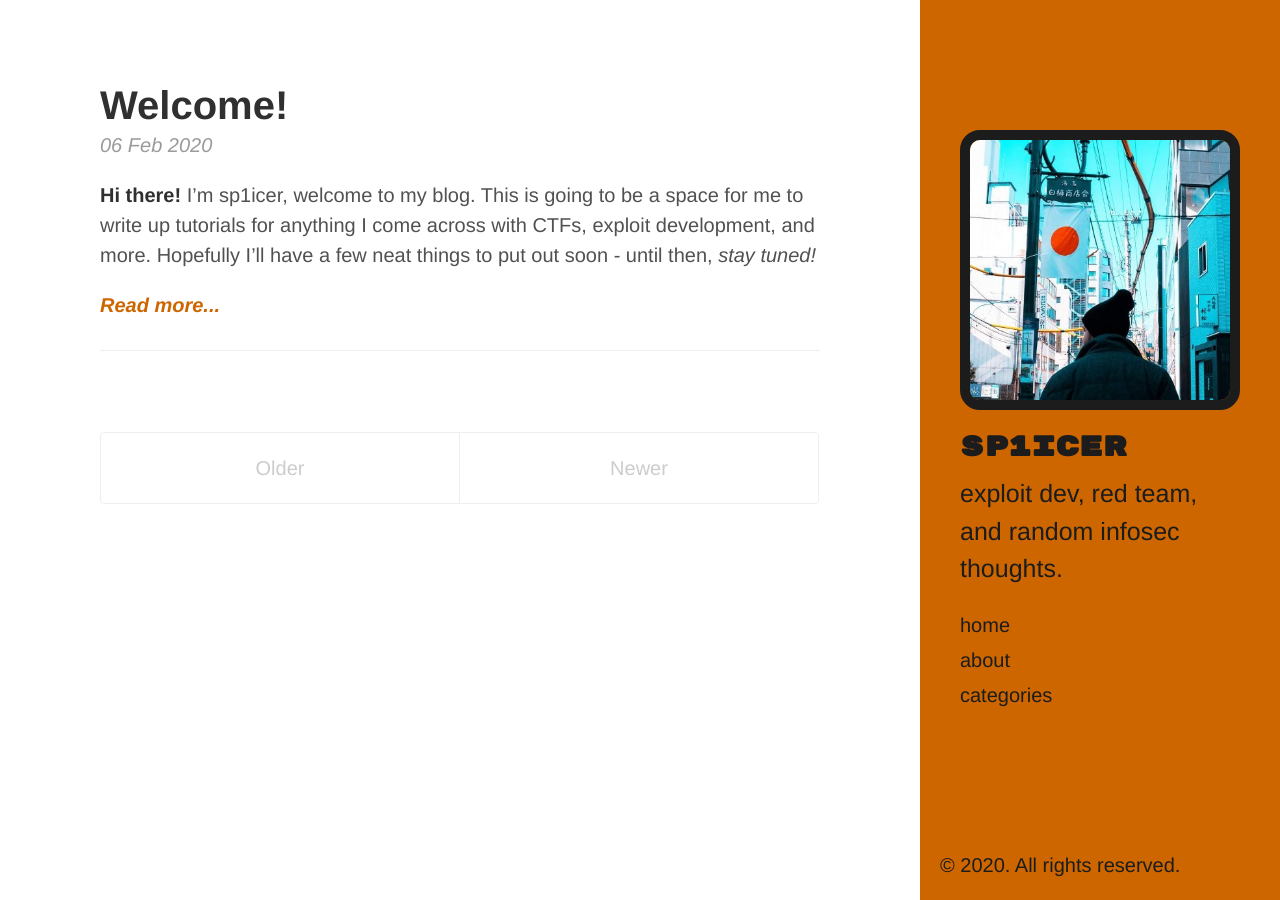
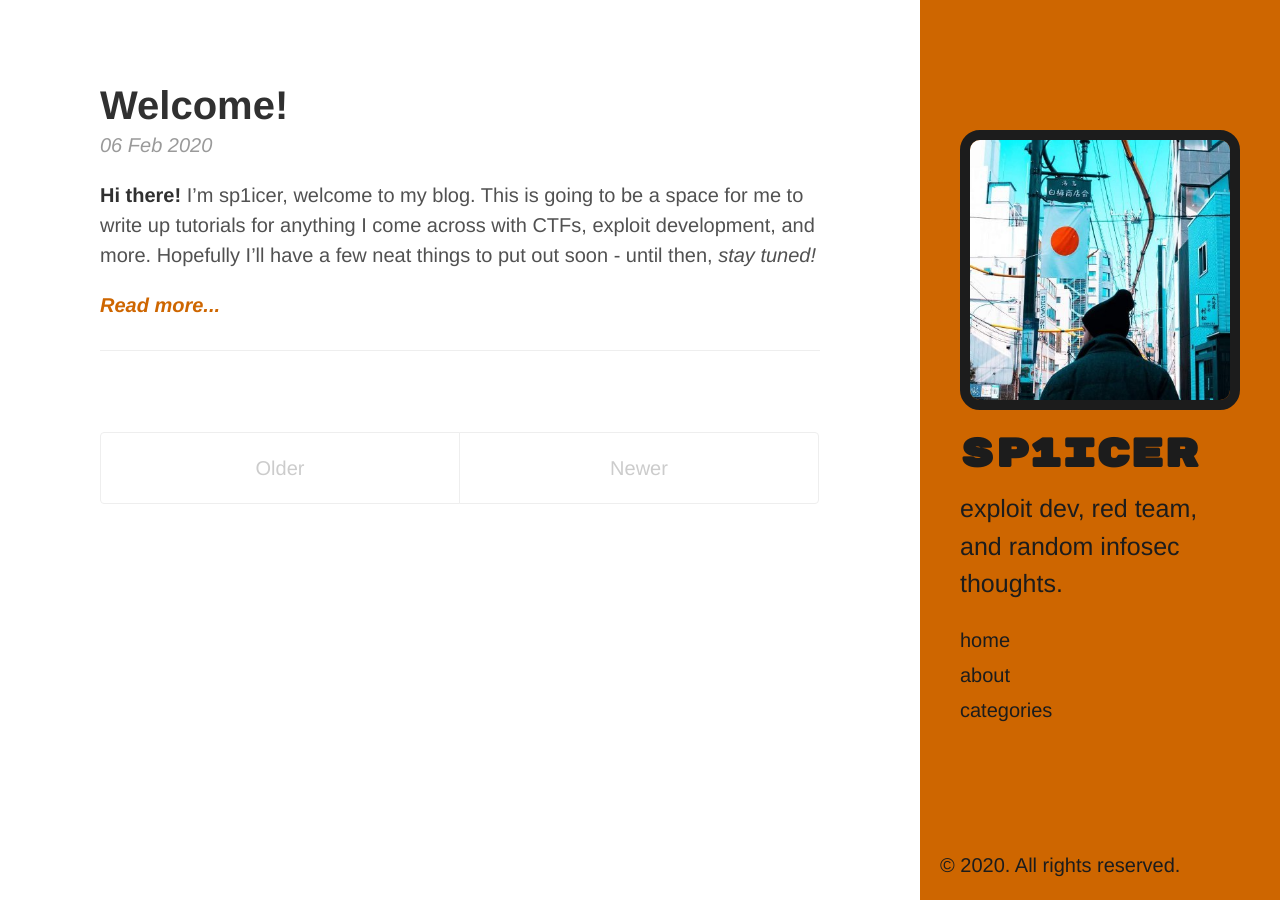
Before and after one commit to sp1icer/sp1icer.github.io, a Jekyll site: the page built from index.html, in a window 1280 px wide. Built offline with Jekyll 4.4.1, drawn with Linux system fonts in a browser that asks for light colours; Markdown is read by kramdown in place of the engine named in the settings; the list of posts is cut into pages by our own code.

Commit message:
css change

```diff
--- a/public/css/hyde.css
+++ b/public/css/hyde.css
@@ -80,7 +80,7 @@ html {
   color: #fff;
   margin-top: 0;
   font-family: "Rubik Mono One", sans-serif;
-  font-size: 1.4rem;
+  font-size: 2rem;
 }
 
 /* Sidebar nav */
```
Also changed, not shown: 2 other files.
